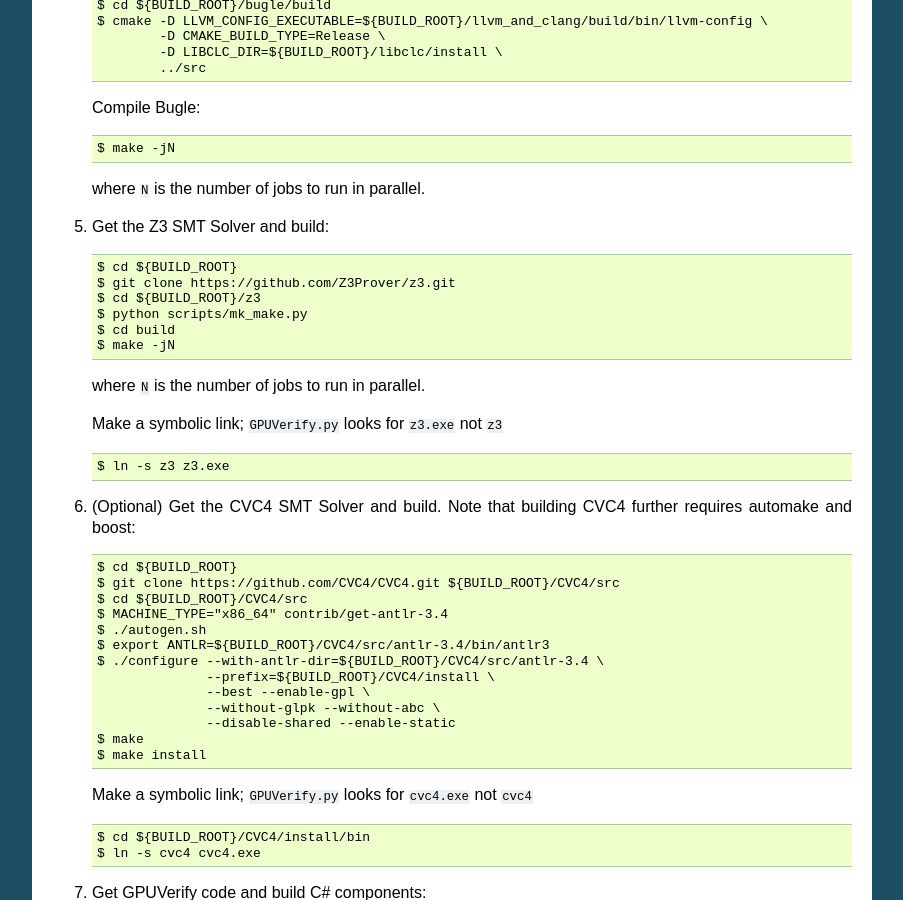
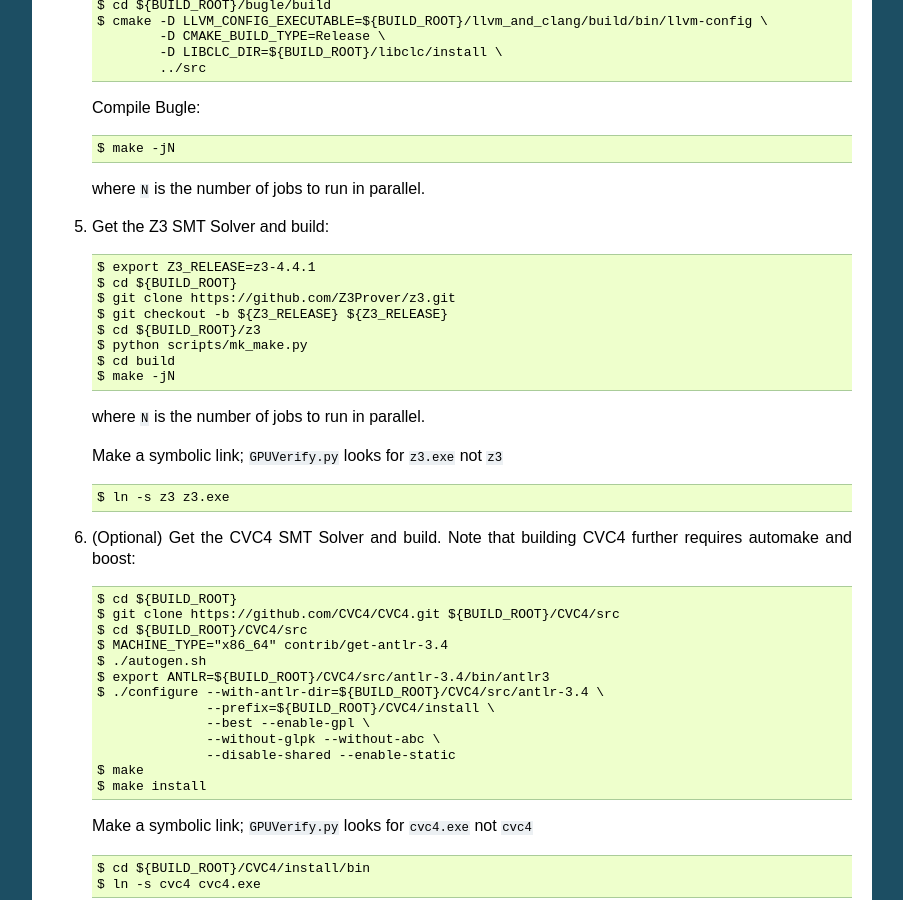
Before and after one commit to mc-imperial/gpuverify, a Sphinx documentation site: the page built from Documentation/developer_guide.rst, in a window 1280 px wide and 900 px high, scrolled down 1529 px. Shown: the whole window, without its empty margins (198-1101 px from the left). Built offline with Sphinx 7.4.7, drawn with Linux system fonts in a browser that asks for light colours; formulas are drawn with MathJax 3; some of the changed text lies outside the part shown.

Commit message:
Update documentation to use the correct Z3 version
This points to the latest release. The master branch of
the Z3 repository is unfortunately used for development
and not the latest release.

```diff
--- a/Documentation/developer_guide.rst
+++ b/Documentation/developer_guide.rst
@@ -99,8 +99,10 @@
 
 #. Get the Z3 SMT Solver and build::
 
+    $ export Z3_RELEASE=z3-4.4.1
     $ cd ${BUILD_ROOT}
     $ git clone https://github.com/Z3Prover/z3.git
+    $ git checkout -b ${Z3_RELEASE} ${Z3_RELEASE}
     $ cd ${BUILD_ROOT}/z3
     $ python scripts/mk_make.py
     $ cd build
@@ -330,8 +332,10 @@
 
 #. Get the Z3 SMT Solver and build::
 
+      > $Z3_RELEASE=z3-4.4.1
       > cd ${BUILD_ROOT}
       > git clone https://github.com/Z3Prover/z3.git
+      > git checkout -b $Z3_RELEASE $Z3_RELEASE
       > cd ${BUILD_ROOT}\z3
       > python scripts\mk_make.py
       > cd build
```
